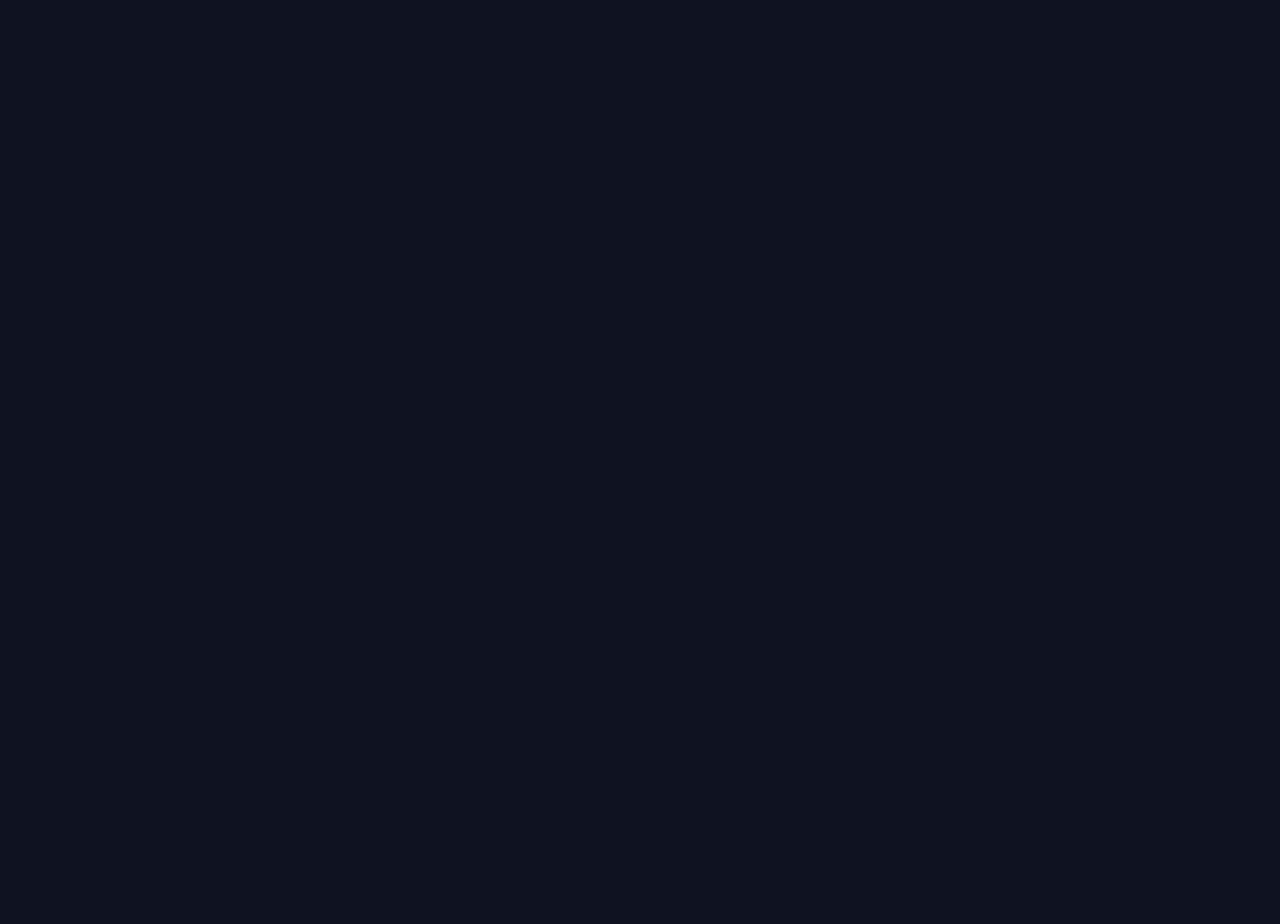
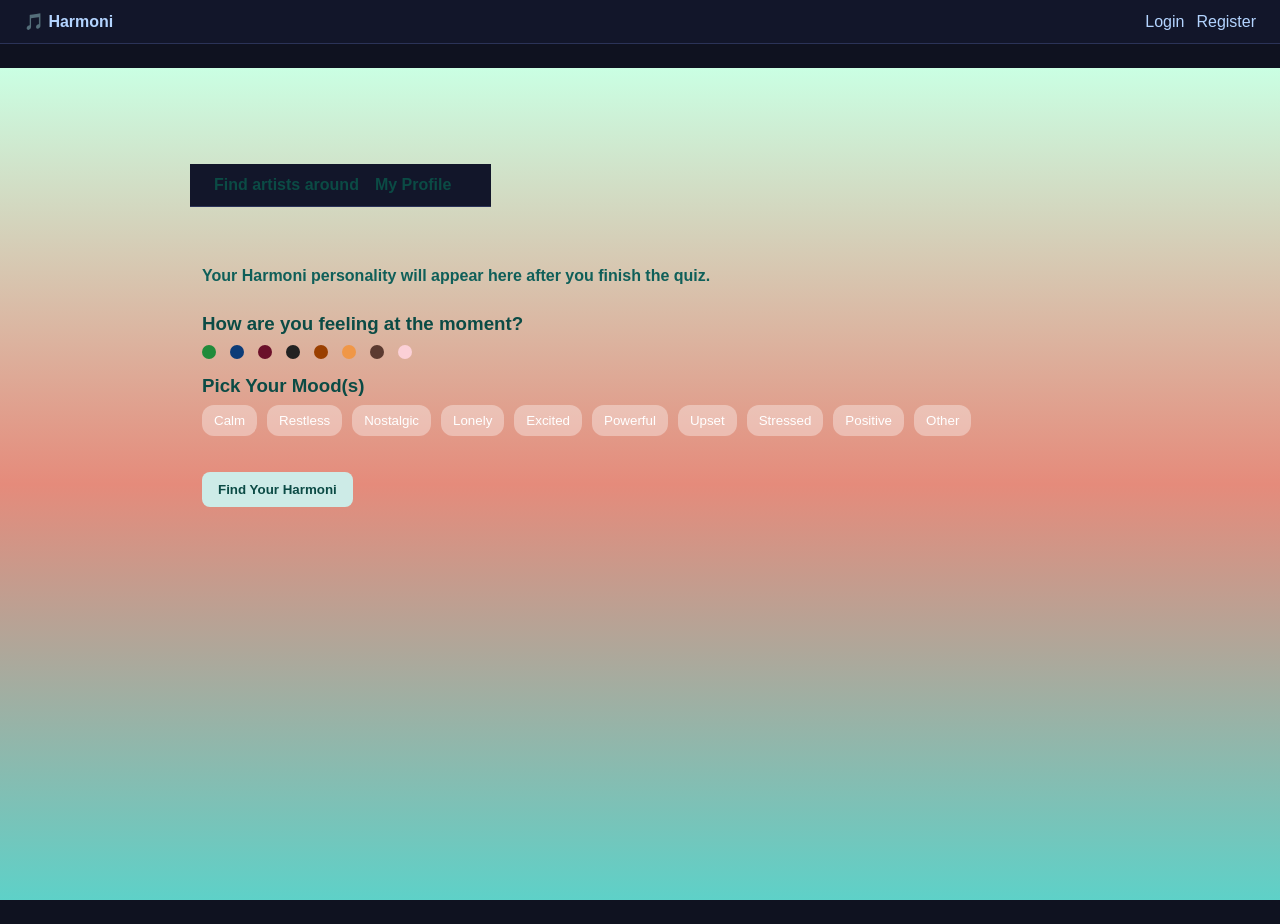
Before and after one commit to HackHarvarddddd/Our_Project-, a React (Vite) app in the folder frontend/: page /home in a window 1280 px wide. Before the commit this address had no page. Before the commit the page ends 800 px from the top, so only its background shows below. Built offline with nearby package versions, Linux system fonts and the light colour scheme; no server answers.

Commit message:
harmoini a bit

```diff
--- a/frontend/src/main.jsx
+++ b/frontend/src/main.jsx
@@ -7,14 +7,18 @@ import Register from './pages/Register.jsx'
 import Quiz from './pages/Quiz.jsx'
 import Dashboard from './pages/Dashboard.jsx'
 import MatchDetail from './pages/MatchDetail.jsx'
+import Onboarding from './pages/Onboarding.jsx'
+import Home from './pages/Home.jsx'
 import './styles.css'
 
 createRoot(document.getElementById('root')).render(
   <BrowserRouter>
     <Routes>
       <Route path="/" element={<App/>}>
-        <Route index element={<Navigate to="/dashboard" replace/>} />
+        <Route index element={<Navigate to="/onboarding" replace/>} />
         <Route path="login" element={<Login/>} />
+        <Route path="onboarding" element={<Onboarding/>} />
+        <Route path="home" element={<Home/>} />
         <Route path="register" element={<Register/>} />
         <Route path="quiz" element={<Quiz/>} />
         <Route path="dashboard" element={<Dashboard/>} />
--- a/frontend/src/pages/App.jsx
+++ b/frontend/src/pages/App.jsx
@@ -9,11 +9,11 @@ export default function App() {
   return (
     <>
       <nav>
-        <div className="brand"><Link to="/dashboard">🎨 ArtLink</Link></div>
+        <div className="brand"><Link to="/dashboard">🎵 Harmoni</Link></div>
         <div className="nav-links">
           {token ? (<>
             <Link to="/quiz">Quiz</Link>
-            <Link to="/dashboard">Dashboard</Link>
+            <Link to="/dashboard">Matches</Link>
             <a href="#" onClick={e=>{e.preventDefault();logout();}}>Logout</a>
           </>) : (<>
             <Link to="/login">Login</Link>
--- /dev/null
+++ b/frontend/src/pages/Home.jsx
@@ -0,0 +1,71 @@
+import React, { useEffect, useState } from 'react'
+import { Link, useNavigate } from 'react-router-dom'
+import api from '../api'
+import '../styles/Harmoni.css'
+
+export default function Home(){
+  const [me, setMe] = useState(null)
+  const navigate = useNavigate()
+
+  useEffect(()=>{
+    async function load(){
+      try{
+        const meRes = await api.get('/auth/me')
+        setMe(meRes.data)
+      }catch(e){
+        // not logged in
+      }
+    }
+    load()
+  },[])
+
+  const profile = me?.profile || {}
+  const name = me?.user?.name || ''
+  const summary = profile?.summary || 'Your Harmoni personality will appear here after you finish the quiz.'
+
+  function findHarmoni(){
+    navigate('/dashboard')
+  }
+
+  return (
+    <div className="harmoni-gradient full-bleed">
+      <div className="home-wrap">
+        <header className="home-header">
+          <nav className="home-nav">
+            <Link to="/dashboard" className="link">Find artists around</Link>
+            <Link to="/quiz" className="link">My Profile</Link>
+          </nav>
+        </header>
+
+        <main className="home-main">
+          <div className="personality">
+            <h2 className="greet">{name ? `${name},` : ''}</h2>
+            <p className="desc">{summary}</p>
+          </div>
+
+          <section className="mood">
+            <h3>How are you feeling at the moment?</h3>
+            <div className="dots">
+              <span className="dot dot-green" />
+              <span className="dot dot-navy" />
+              <span className="dot dot-maroon" />
+              <span className="dot dot-black" />
+              <span className="dot dot-brown" />
+              <span className="dot dot-orange" />
+              <span className="dot dot-cocoa" />
+              <span className="dot dot-pink" />
+            </div>
+            <h3 style={{marginTop:16}}>Pick Your Mood(s)</h3>
+            <div className="chips">
+              {['Calm','Restless','Nostalgic','Lonely','Excited','Powerful','Upset','Stressed','Positive','Other'].map(x=>(
+                <button key={x} className="chip" type="button">{x}</button>
+              ))}
+            </div>
+
+            <button className="cta find" onClick={findHarmoni}>Find Your Harmoni</button>
+          </section>
+        </main>
+      </div>
+    </div>
+  )
+}
--- a/frontend/src/pages/Login.jsx
+++ b/frontend/src/pages/Login.jsx
@@ -15,30 +15,25 @@ async function onSubmit(e) {
   e.preventDefault()
   setError('')
   try {
-    const { data } = await api.post('/auth/login', { email, password })
-    localStorage.setItem('token', data.token)
-    navigate('/dashboard')
-  } catch (e) {
-    setError(e?.response?.data?.error || 'Login failed')
+    const res = await api.post('/auth/login', { email, password })
+    localStorage.setItem('token', res.data.token)
+    navigate('/onboarding')  // <— go to Figma onboarding
+  } catch (err) {
+    setError(err?.response?.data?.error || 'Login failed')
   }
 }
 
-
-
-
 return (
-  <div className="page">
-    <div className="card">
-      <h2 className="title">Log in</h2>
-      <form onSubmit={onSubmit} className="form">
+  <div className="authPage">
+    <div className="authCard">
+      <h2>Log in</h2>
+      <form onSubmit={onSubmit}>
         <input
-          className="input"
           placeholder="Email"
           value={email}
           onChange={e => setEmail(e.target.value)}
         />
         <input
-          className="input"
           placeholder="Password"
           type="password"
           value={password}
--- /dev/null
+++ b/frontend/src/pages/Onboarding.jsx
@@ -0,0 +1,18 @@
+import React from 'react'
+import { useNavigate } from 'react-router-dom'
+import '../styles/Harmoni.css'
+
+export default function Onboarding(){
+  const navigate = useNavigate()
+  const go = () => navigate('/home')
+
+  return (
+    <div className="harmoni-gradient full-bleed">
+      <div className="center-stack">
+        <h1 className="title">Harmoni</h1>
+        <p className="subtitle">where mood meets melodies</p>
+        <button className="cta" onClick={go}>Click to start your journey</button>
+      </div>
+    </div>
+  )
+}
--- /dev/null
+++ b/frontend/src/styles/Harmoni.css
@@ -0,0 +1,53 @@
+/* Shared gradient */
+.full-bleed {
+  min-height: calc(100vh - 64px);
+}
+.harmoni-gradient {
+  background: linear-gradient(180deg,#caffe3 0%, #e58b7b 50%, #5ed1c8 100%);
+}
+/* Make section stretch full width even inside the centered .container wrapper */
+.harmoni-gradient{
+  position: relative;
+  left: 50%;
+  right: 50%;
+  margin-left: -50vw;
+  margin-right: -50vw;
+  width: 100vw;
+  padding-top: 48px;
+  padding-bottom: 48px;
+}
+.center-stack{
+  height: calc(100vh - 64px);
+  display:flex; align-items:center; justify-content:center; flex-direction:column;
+  text-align:center;
+}
+.title{ font-size:56px; font-weight:800; color:#fff; text-shadow:0 2px 12px rgba(0,0,0,.25) }
+.subtitle{ margin-top:8px; opacity:.9 }
+.cta{
+  margin-top:20px;
+  padding:10px 16px; border-radius:8px; border:0; cursor:pointer;
+  background: rgba(255,255,255,.25);
+  color: #fff;
+  backdrop-filter: blur(4px);
+}
+.home-wrap{ padding:48px 24px; max-width:900px; margin:0 auto; color:#0b4b45 }
+.home-header{ display:flex; justify-content:space-between; align-items:center; margin-bottom:24px }
+.home-nav .link{ margin-right:16px; color:#0b4b45; font-weight:600 }
+.home-main{ background:rgba(255,255,255,.0); padding:12px; border-radius:16px }
+.personality .greet{ margin-bottom:8px; color:#0b4b45 }
+.personality .desc{ max-width:680px; line-height:1.6; font-weight:600; color:#0f5f59 }
+.mood{ margin-top:24px; }
+.mood h3{ margin:8px 0; color:#0b4b45 }
+.dots{ display:flex; gap:14px; margin:10px 0 4px 0; }
+.dot{ width:14px; height:14px; border-radius:999px; display:inline-block; }
+.dot-green{ background:#208b3a }
+.dot-navy{ background:#0c3c78 }
+.dot-maroon{ background:#6b102a }
+.dot-black{ background:#222 }
+.dot-brown{ background:#9a3f00 }
+.dot-orange{ background:#f09747 }
+.dot-cocoa{ background:#5b3a30 }
+.dot-pink{ background:#fbd0d7 }
+.chips{ display:flex; flex-wrap:wrap; gap:10px; margin:8px 0 16px 0 }
+.chip{ background:rgba(255,255,255,.35); border:0; padding:8px 12px; border-radius:12px; cursor:pointer }
+.cta.find{ background:#cdebe7; color:#0b4b45; font-weight:700 }
```
Also changed, not shown: 2 other files (tests, documents, lock files or other folders).
